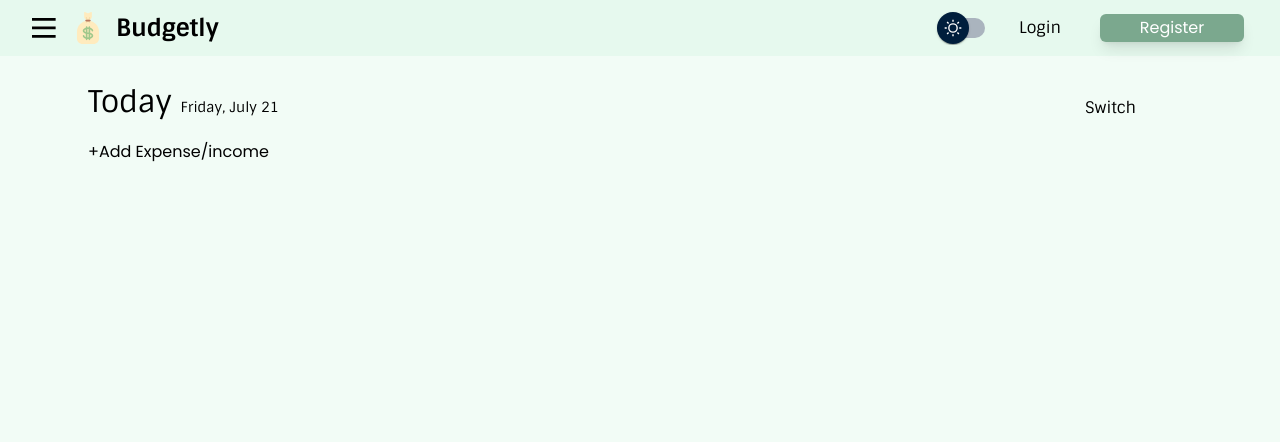
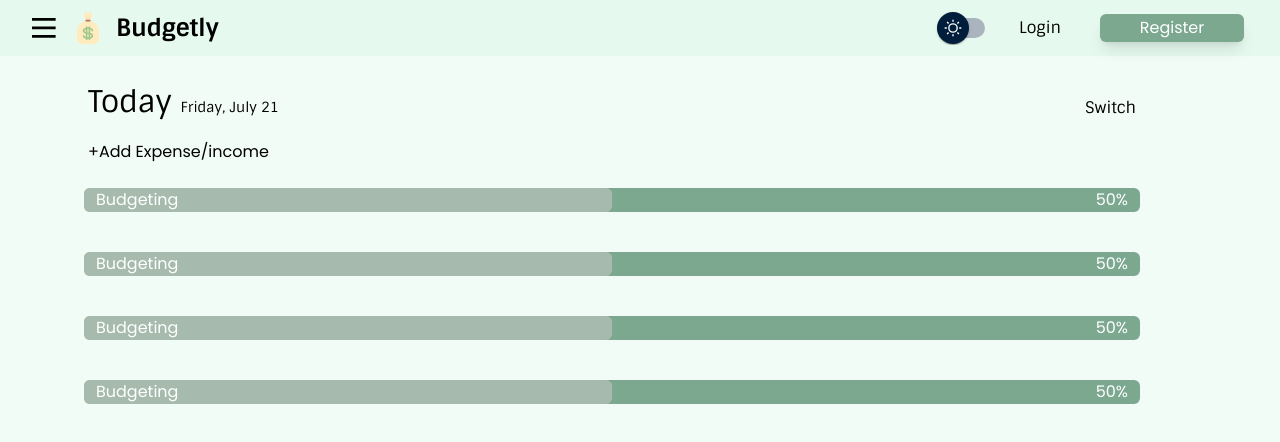
Before and after one commit to AndiRaihan/budgetly-frontend, a React (Vite) app: page /budgeting in a window 1280 px wide. Shown: the top 442 px of the page. Built offline with nearby package versions, Linux system fonts and the light colour scheme.

Commit message:
Finished Budgeting

```diff
--- a/src/components/BudgetingBar.tsx
+++ b/src/components/BudgetingBar.tsx
@@ -1,7 +1,7 @@
 export default function BudgetingBar() {
 // TODO: Bikin props untuk ngatur persen/angka, judulnya, max-nya, dan jumlah saat ini
   return (
-    <div className='w-5/12 flex items-center justify-between rounded-md bg-primary-200 px-3 m-5 relative z-10'>
+    <div className='w-11/12 flex items-center justify-between rounded-md bg-primary-200 px-3 m-5 relative z-10'>
         <div className='absolute bg-primary-100 w-[50%] h-full z-20 rounded-md top-0 left-0'></div>
         <div className='text-white z-30'>
             Budgeting
--- a/src/pages/Budgeting.tsx
+++ b/src/pages/Budgeting.tsx
@@ -3,6 +3,7 @@ import { useSelector } from "react-redux";
 import { RootState } from "../redux/store";
 import CurrentPage from "../utils/CurrentPage";
 import BudgetingForm from "../components/BudgetingForm";
+import BudgetingBar from "../components/BudgetingBar";
 
 export default function Budgeting({ translate, changeCurrentPage }: PageProps) {
   changeCurrentPage(CurrentPage.Budgeting);
@@ -44,6 +45,10 @@ export default function Budgeting({ translate, changeCurrentPage }: PageProps) {
       {showForm && (
         <hr className="border rounded-md w-11/12 ml-5 border-black" />
       )}
+      <BudgetingBar />
+      <BudgetingBar />
+      <BudgetingBar />
+      <BudgetingBar />
     </div>
   );
 }
```
